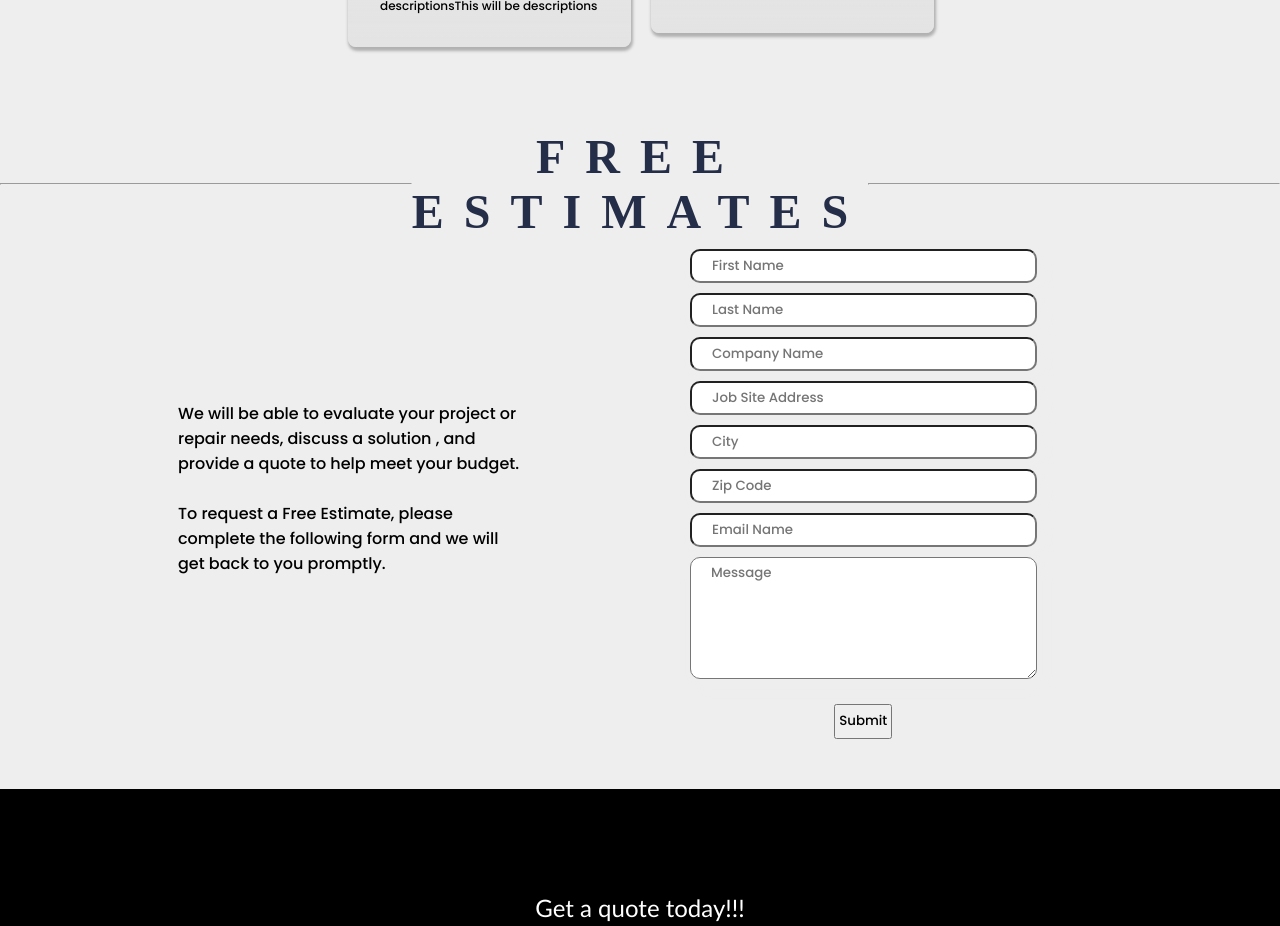
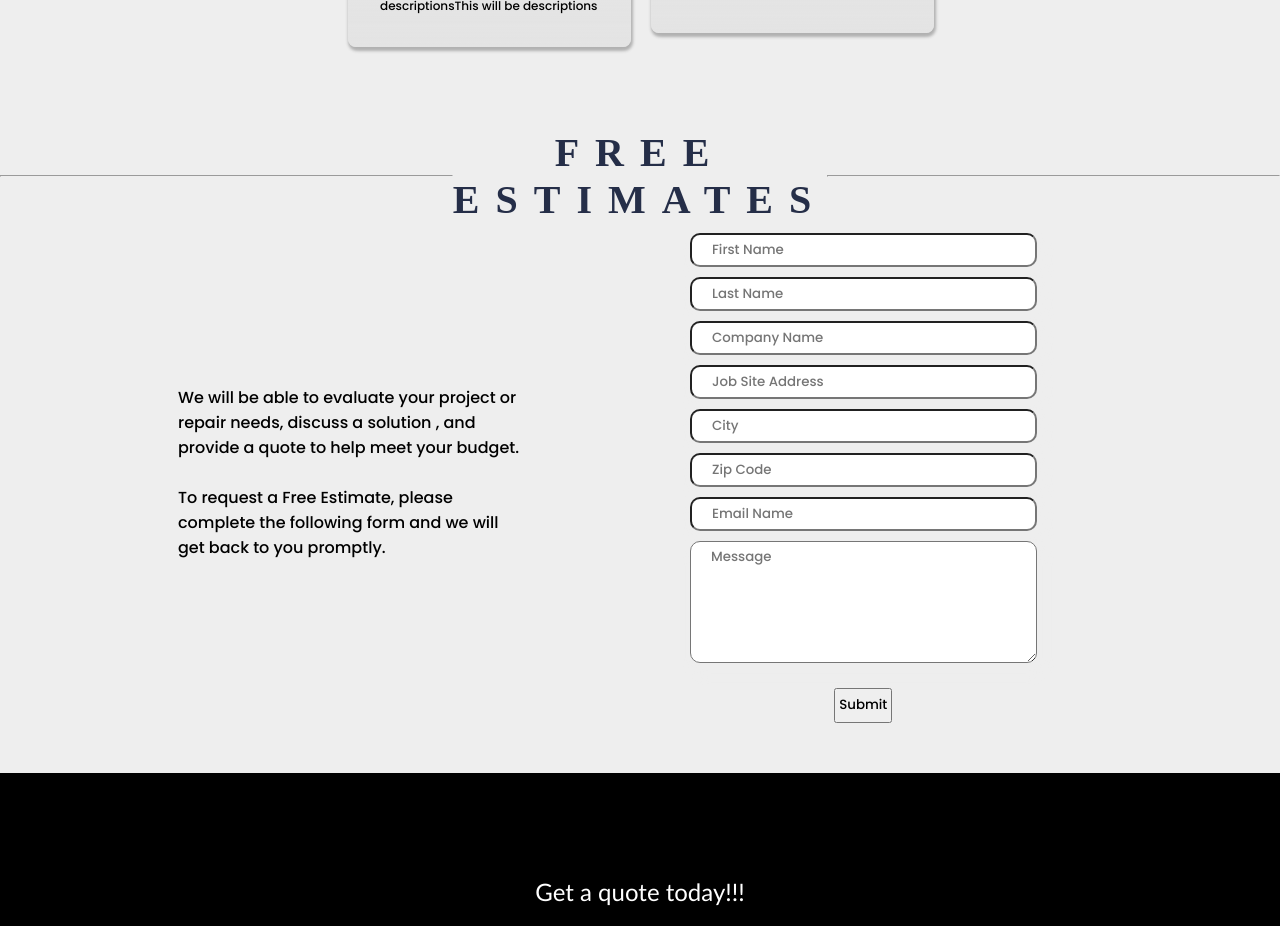
Before and after one commit to enakagawa21/vocal, a React (Create React App) app: page / in a window 1280 px wide. Shown: the part 1720-2646 px from the top of the page. Built offline with nearby package versions, Linux system fonts and the light colour scheme; a web font is replaced by a local one.

Commit message:
about id added

```diff
--- a/src/components/about/About.js
+++ b/src/components/about/About.js
@@ -3,7 +3,7 @@ import "./About.css";
 function About() {
   return (
     <div>
-      <div className='about-content'>
+      <div className='about-content' id='about'>
         <div className='header'>
           <hr></hr>
           <h2>About</h2>
--- a/src/components/cards/CardDisplay.js
+++ b/src/components/cards/CardDisplay.js
@@ -4,7 +4,7 @@ import CardItem from './CardItem';
 
 function Cards() {
   return (
-    <div className='cards' id='about'>
+    <div className='cards'>
 
       <div className='cards__container'>
         <div className='card-header'>
--- a/src/components/form/Form.js
+++ b/src/components/form/Form.js
@@ -8,7 +8,7 @@ function Form() {
     <div className='form-container' id='contact'>
       <div className='about-header'>
         <hr></hr>
-        <h1>FREE ESTIMATES</h1>
+        <h2>FREE ESTIMATES</h2>
         <hr></hr>
       </div>
 
```
